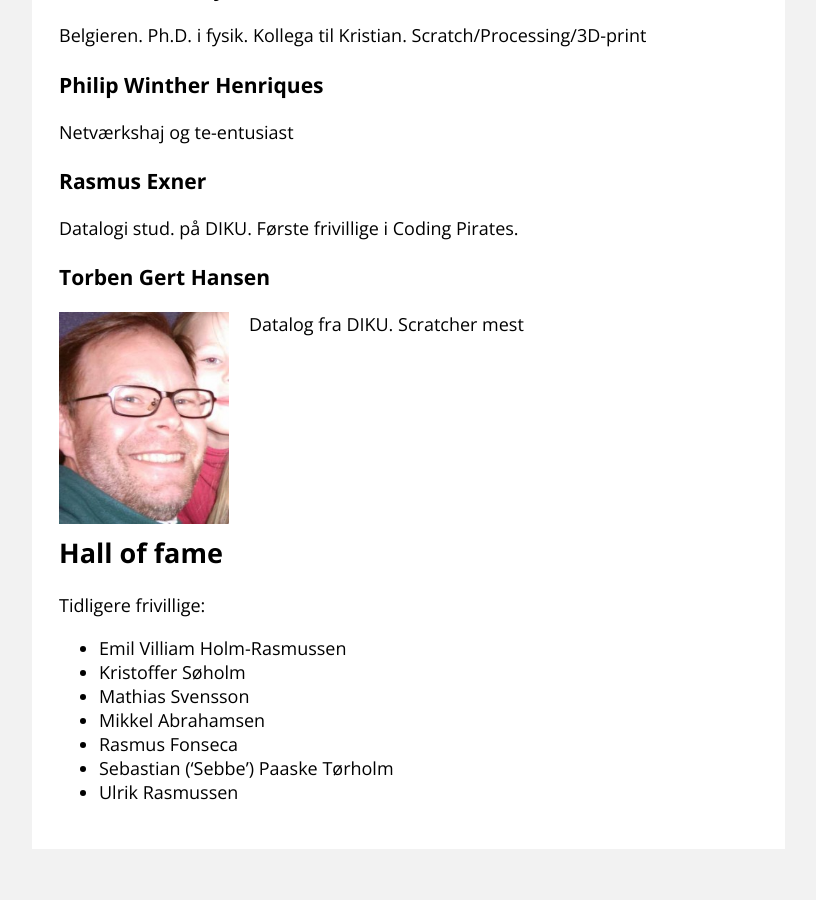
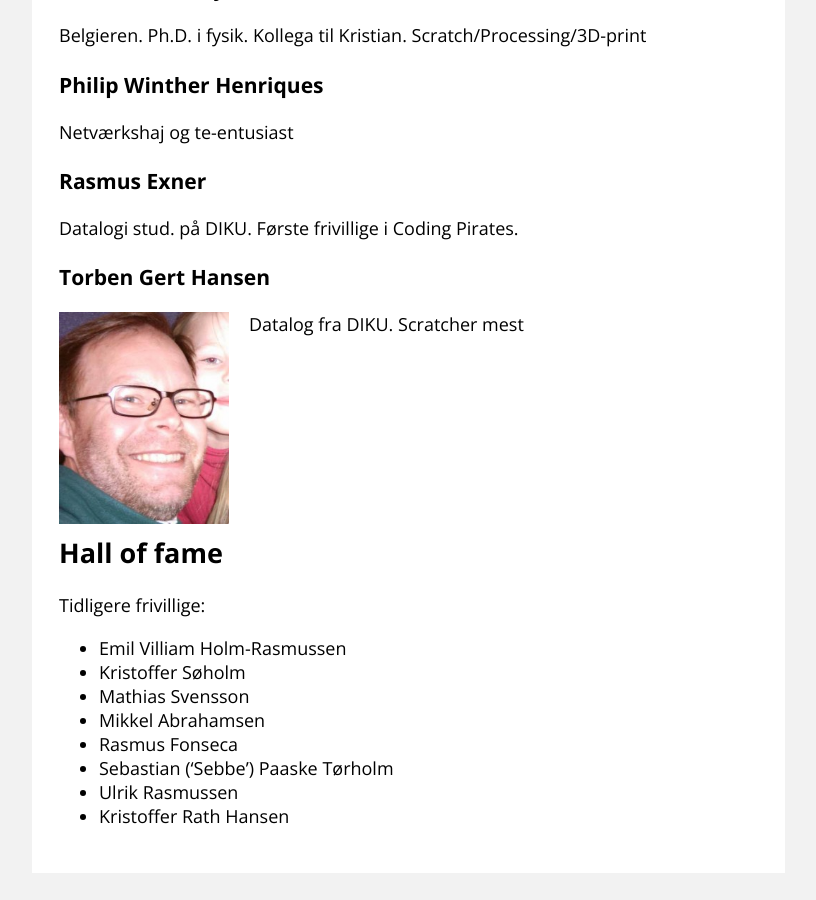
Before and after one commit to dybber/diku.codingpirates.dk, a Jekyll site: the page built from src/frivillige.md, in a window 1280 px wide and 900 px high, scrolled down 2163 px. Shown: the whole window, without its empty margins (388-1204 px from the left). Built offline with Jekyll 4.4.1, drawn with Linux system fonts in a browser that asks for light colours; Markdown is read by kramdown in place of the engine named in the settings; before the commit the page ends 3039 px from its top, so only the background shows below that.

Commit message:
Tilføje Kristoffer til tidligere frivillige
Tilføje Kristoffer til tidligere frivillige.

```diff
--- a/src/frivillige.md
+++ b/src/frivillige.md
@@ -100,3 +100,4 @@ Tidligere frivillige:
  * Rasmus Fonseca
  * Sebastian ('Sebbe') Paaske Tørholm
  * Ulrik Rasmussen
+ * Kristoffer Rath Hansen
```
